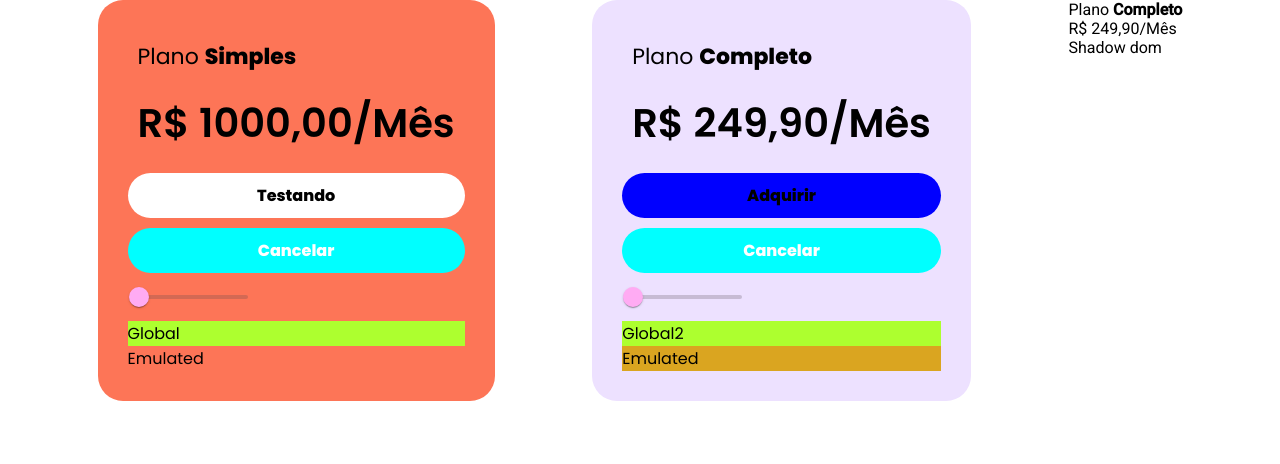
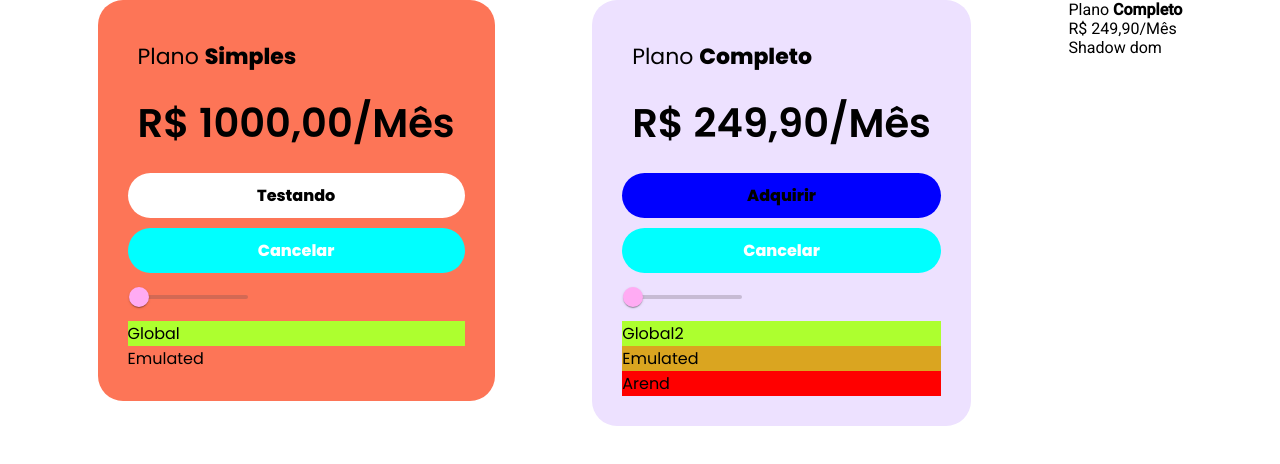
Before and after one commit to iarend/curso-angular, an Angular app in the folder section3/criacao-componente/: page / in a window 1280 px wide. Shown: the top 464 px of the page. Built offline with nearby package versions, Linux system fonts and the light colour scheme.

Commit message:
43. Exemplo com atributos

```diff
--- a/section3/criacao-componente/src/app/card-roxo/card-roxo.component.html
+++ b/section3/criacao-componente/src/app/card-roxo/card-roxo.component.html
@@ -10,4 +10,5 @@
 
     <div class="global">Global2</div>
     <div class="emulated">Emulated</div>
+    <div arend>Arend</div>
 </div>
--- a/section3/criacao-componente/src/app/card-roxo/card-roxo.component.scss
+++ b/section3/criacao-componente/src/app/card-roxo/card-roxo.component.scss
@@ -24,3 +24,7 @@
 .emulated{
     background-color: goldenrod;
 }
+
+div[arend]{
+    background-color: red;
+}
```
